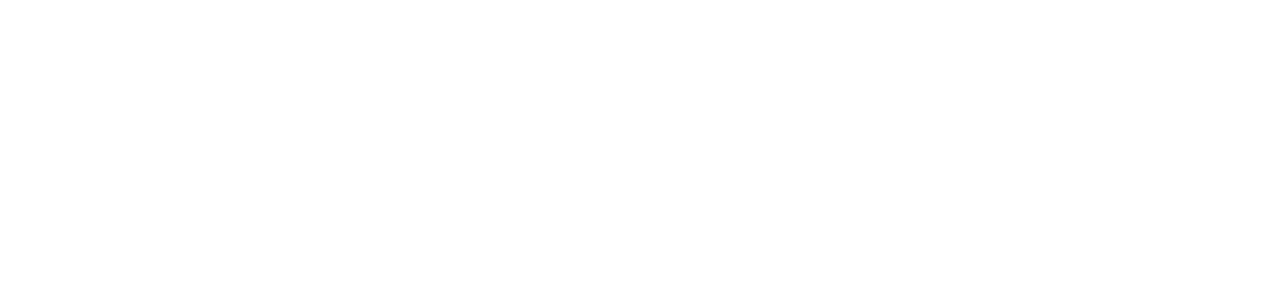
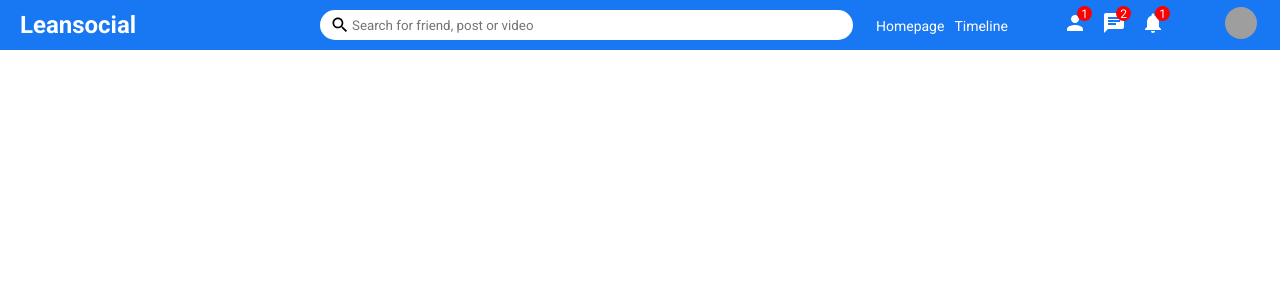
Before and after one commit to LeandroAntunez/react-social, a React (Create React App) app: page /messenger in a window 1280 px wide. Before the commit this address had no page. Shown: the top 300 px of the page. Built offline with nearby package versions, Linux system fonts and the light colour scheme; sample sign-in values are in the browser's storage.

Commit message:
Messenger component and route added.

```diff
--- a/src/App.js
+++ b/src/App.js
@@ -10,6 +10,7 @@
   Navigate
 } from "react-router-dom";
 import { AuthContext } from "./context/AuthContext";
+import Messenger from "./pages/messenger/Messenger";
 
 function App() {
   const { user } = useContext(AuthContext)
@@ -19,6 +20,7 @@
         <Route exact path="/" element={user ? <Home /> : <Login />} />
         <Route path="/login" element={!user ? <Navigate to="/" /> : <Login />} />
         <Route path="/register" element={!user ? <Navigate to="/" />: <Register />} />
+        <Route path="/messenger" element={!user ? <Navigate to="/" />: <Messenger />} />
       <Route path="/profile/:username" element={user ? <Profile />: <Navigate to="/" />} />
     </Routes>
     </Router >
--- /dev/null
+++ b/src/pages/messenger/Messenger.jsx
@@ -0,0 +1,13 @@
+import "./messenger.css"
+import Topbar from "../../components/topbar/Topbar";
+
+export default function Messenger() {
+    return (
+        <div className="messenger">
+            <Topbar />
+            <div className="chatMenu"></div>
+            <div className="chatBox"></div>
+            <div className="chatOnline"></div>
+        </div>
+    )
+}
```
Also changed, not shown: src/pages/messenger/messenger.css (added).
